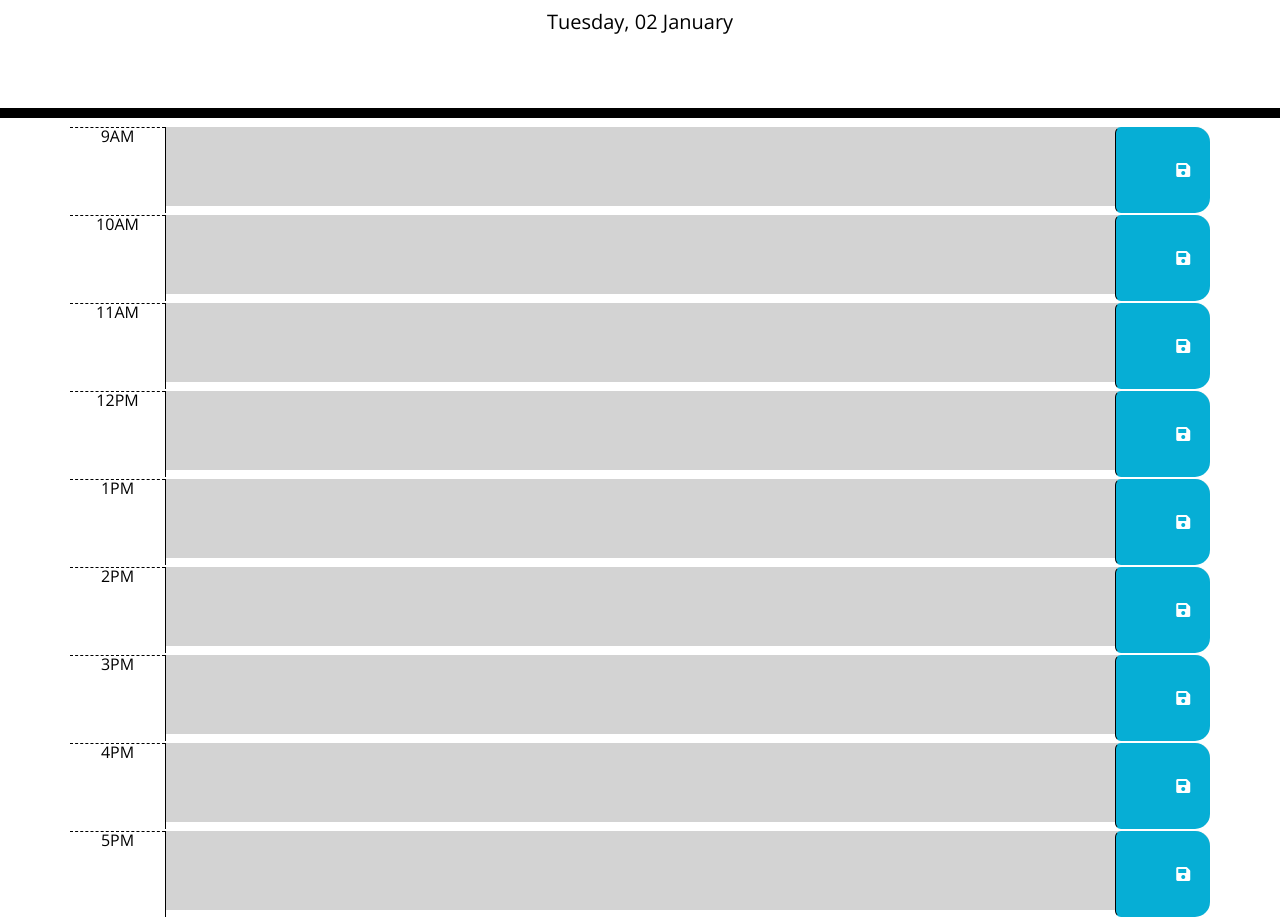
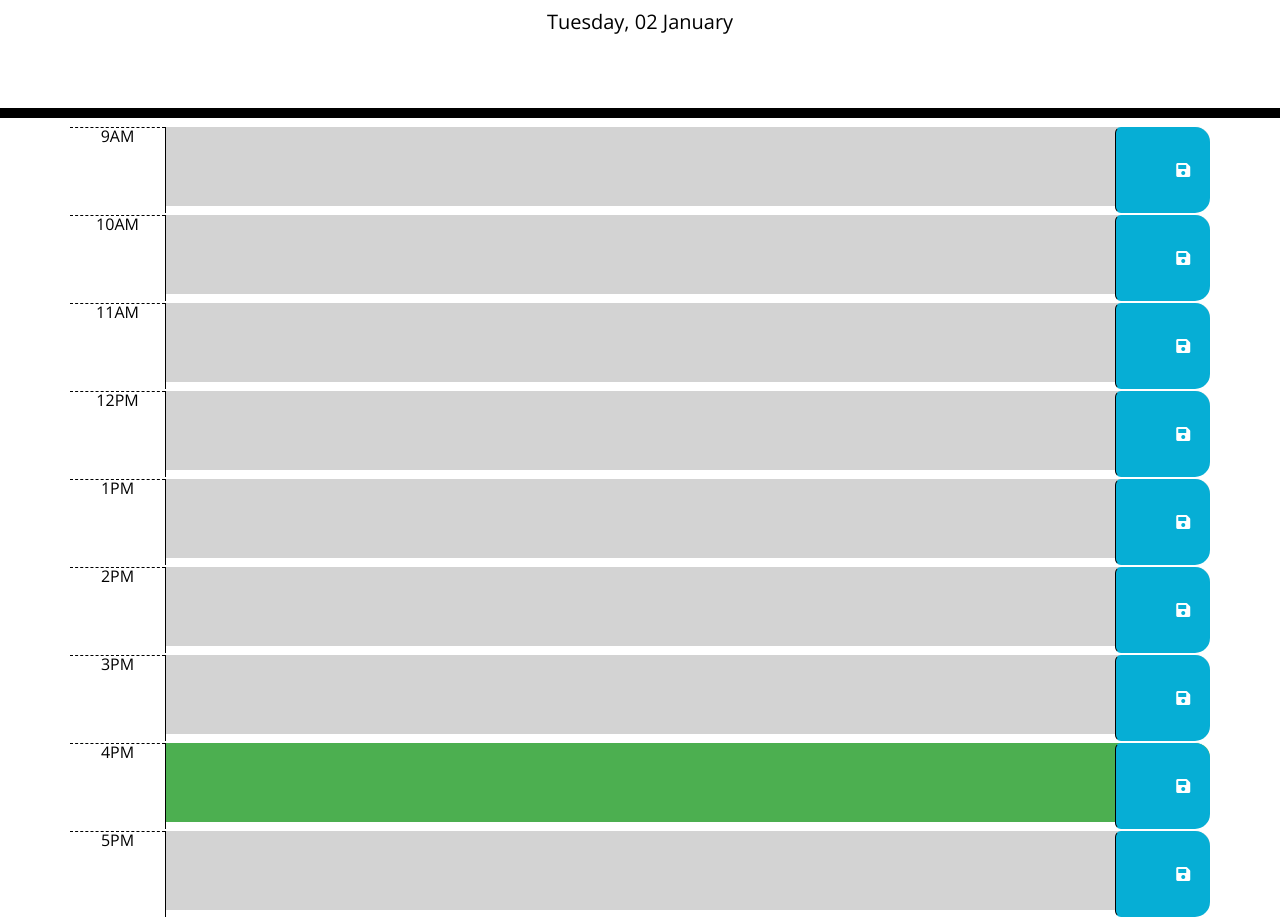
Before and after one commit to omar12ahmed/daily-planner, a plain HTML site: page index.html in a window 1280 px wide. Shown: the part 169-1086 px from the top of the page. Drawn offline with nearby package versions, Linux system fonts and the light colour scheme.

Commit message:
highlighted the current time block to green

```diff
--- a/starter/css/style.css
+++ b/starter/css/style.css
@@ -70,3 +70,8 @@ header {
   font-size: 20px;
   transition: all 0.3s ease-in-out;
 }
+
+.currentTime{
+  background-color: #4caf50;
+  color: white;
+}
--- a/starter/js/script.js
+++ b/starter/js/script.js
@@ -1,7 +1,16 @@
 
 const currentDate = dayjs();
+const currentHour= dayjs().format("hA")
 
 const formattedDate= currentDate.format("dddd, DD MMMM")
 console.log(formattedDate)
 
-$("#currentDay").text(formattedDate)
+$("#currentDay").text(formattedDate);
+
+$(".time-block").each(function(){
+    var timeBlock = $(this).find(".hour").text()
+
+    if(timeBlock===currentHour){
+        $(this).addClass("currentTime")
+    }
+})
```
